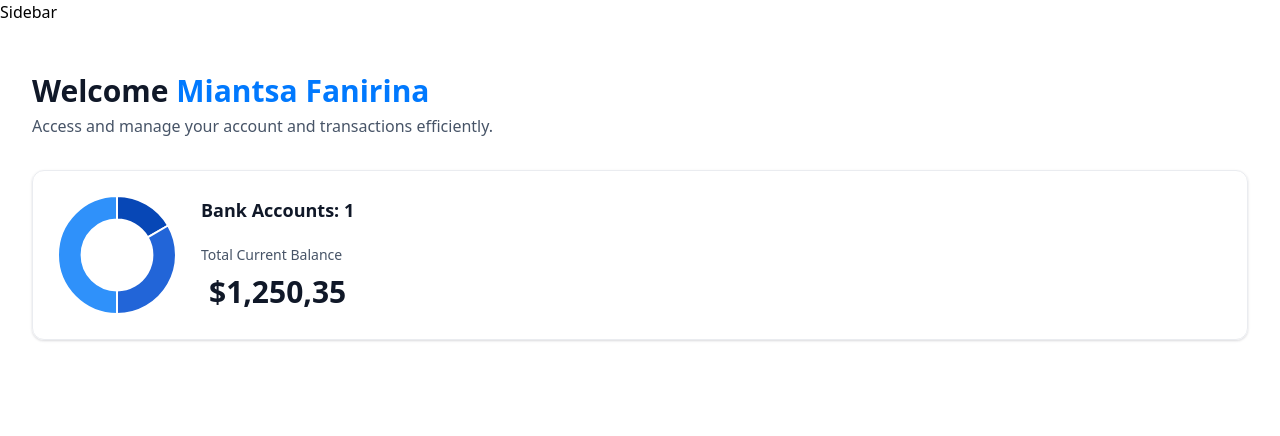
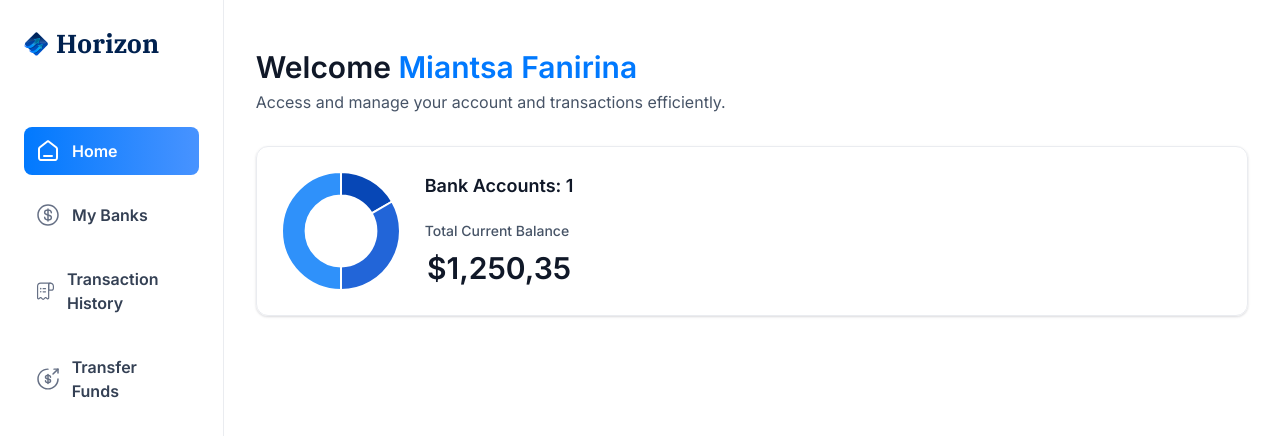
Before and after one commit to MiantsaFanirina/banking, a Next.js app: page / in a window 1280 px wide. Shown: the top 436 px of the page. Built offline with nearby package versions, Linux system fonts and the light colour scheme.

Commit message:
Navbar and sidebar creation

```diff
--- a/app/(root)/layout.tsx
+++ b/app/(root)/layout.tsx
@@ -1,12 +1,30 @@
+import MobileNav from "@/components/MobileNav";
+import Sidebar from "@/components/Sidebar";
+import Image from "next/image";
+
 export default function RootLayout({
   children,
 }: Readonly<{
   children: React.ReactNode;
 }>) {
+
+  const loggedIn = { firstName: 'Miantsa Fanirina', lastName: 'Rakotondrafara' };
+
   return (
-    <main>
-        Sidebar
-        {children}
+    <main className="flex h-screen w-full font-inter">
+        <Sidebar user={loggedIn}/>
+
+        <div className="flex size-full flex-col">
+          <div className="root-layout">
+            <Image src="/icons/logo.svg" width={30} height={30} alt='logo'/>
+            <div>
+              <MobileNav user={loggedIn}/>
+            </div>
+          </div>
+
+          {children}
+        </div>
+
     </main>
   );
 }
--- /dev/null
+++ b/components/MobileNav.tsx
@@ -0,0 +1,77 @@
+"use client"
+import React from 'react'
+import {
+    Sheet,
+    SheetClose,
+    SheetContent,
+    SheetTrigger,
+} from "@/components/ui/sheet"
+import Image from 'next/image'
+import Link from 'next/link'
+import { sidebarLinks } from '@/constants'
+import { usePathname } from 'next/navigation'
+import { cn } from '@/lib/utils'
+
+
+const MobileNav = ({user} : MobileNavProps) => {
+    const pathname = usePathname()
+    return (
+        <section className="w-full max-w-[264px]">
+            <Sheet>
+                <SheetTrigger>
+                    <Image src="/icons/hamburger.svg" width={30} height={30} alt="menu" className='cursor-pointer'/>
+                </SheetTrigger>
+                <SheetContent side="left" className="border-none bg-white">
+                    <Link
+                        href="/"
+                        className='cursor-pointer flex items-center gap-1 px-4'
+                    >
+                        <Image
+                            src="/icons/logo.svg"
+                            width={34}
+                            height={34}
+                            alt="Horizon logo"
+                        />
+                        <h1 className='text-26 font-ibm-flex-serif font-bold text-black-1'>Horizon</h1>
+                    </Link>
+
+
+                    <div className="mobilenav-shee">
+                        <SheetClose asChild>
+                            <nav className="flex h-full flex-col gap-6 pt-16 text-white">
+
+
+
+                                {sidebarLinks.map((item) => {
+                                    const isActive = pathname === item.route || pathname.startsWith(`${item.route}/`)
+                                    return (
+                                        <SheetClose asChild key={item.route}>
+                                            <Link
+                                                href={item.route}
+                                                key={item.label}
+                                                className={cn('mobilenav-sheet_close w-full', {'bg-bank-gradient': isActive})}
+                                            >
+                                                <Image src={item.imgURL} alt={item.label} width={20} height={20} className={cn({'brightness-[3] inver-0': isActive})}/>
+                                                <p className={cn('text-16 font-semibold text-black-2', {'!text-white' : isActive})}>
+                                                    {item.label}
+                                                </p>
+                                            </Link>
+                                        </SheetClose>
+                                    )
+                                })}
+
+                                USER
+
+                            </nav>
+                        </SheetClose>
+
+                        FOOTER
+
+                    </div>
+                </SheetContent>
+            </Sheet>
+        </section>
+    )
+}
+
+export default MobileNav
--- /dev/null
+++ b/components/Sidebar.tsx
@@ -0,0 +1,55 @@
+"use client"
+import Link from 'next/link'
+import Image from 'next/image'
+import React from 'react'
+import { sidebarLinks } from '@/constants'
+import { cn } from '@/lib/utils'
+import { usePathname } from 'next/navigation'
+
+const Sidebar = ({user} : SiderbarProps) => {
+    const pathname = usePathname();
+    return (
+        <section className="sidebar">
+            <nav className='flex flex-col gap-4'>
+                <Link
+                    href="/"
+                    className='mb-12 cursor-pointer flex items-center gap-2'
+                >
+                    <Image
+                        src="/icons/logo.svg"
+                        width={34}
+                        height={34}
+                        alt="Horizon logo"
+                        className='size-[24px] max-xl:size-14'
+                    />
+                    <h1 className='sidebar-logo'>Horizon</h1>
+                </Link>
+
+                {sidebarLinks.map((item) => {
+                    const isActive = pathname === item.route || pathname.startsWith(`${item.route}/`)
+                    return (
+                        <Link
+                            href={item.route}
+                            key={item.label}
+                            className={cn('sidebar-link', {'bg-bank-gradient': isActive})}
+                        >
+                            <div className="relative size-6">
+                                <Image src={item.imgURL} alt={item.label} fill className={cn({'brightness-[3] inver-0': isActive})}/>
+                            </div>
+                            <p className={cn('sidebar-label', {'!text-white' : isActive})}>
+                                {item.label}
+                            </p>
+                        </Link>
+                    )
+                })}
+
+                USER
+
+            </nav>
+
+            FOOTER
+        </section>
+    )
+}
+
+export default Sidebar
--- /dev/null
+++ b/components/ui/sheet.tsx
@@ -0,0 +1,140 @@
+"use client"
+
+import * as React from "react"
+import * as SheetPrimitive from "@radix-ui/react-dialog"
+import { cva, type VariantProps } from "class-variance-authority"
+import { X } from "lucide-react"
+
+import { cn } from "@/lib/utils"
+
+const Sheet = SheetPrimitive.Root
+
+const SheetTrigger = SheetPrimitive.Trigger
+
+const SheetClose = SheetPrimitive.Close
+
+const SheetPortal = SheetPrimitive.Portal
+
+const SheetOverlay = React.forwardRef<
+  React.ElementRef<typeof SheetPrimitive.Overlay>,
+  React.ComponentPropsWithoutRef<typeof SheetPrimitive.Overlay>
+>(({ className, ...props }, ref) => (
+  <SheetPrimitive.Overlay
+    className={cn(
+      "fixed inset-0 z-50 bg-black/80  data-[state=open]:animate-in data-[state=closed]:animate-out data-[state=closed]:fade-out-0 data-[state=open]:fade-in-0",
+      className
+    )}
+    {...props}
+    ref={ref}
+  />
+))
+SheetOverlay.displayName = SheetPrimitive.Overlay.displayName
+
+const sheetVariants = cva(
+  "fixed z-50 gap-4 bg-background p-6 shadow-lg transition ease-in-out data-[state=open]:animate-in data-[state=closed]:animate-out data-[state=closed]:duration-300 data-[state=open]:duration-500",
+  {
+    variants: {
+      side: {
+        top: "inset-x-0 top-0 border-b data-[state=closed]:slide-out-to-top data-[state=open]:slide-in-from-top",
+        bottom:
+          "inset-x-0 bottom-0 border-t data-[state=closed]:slide-out-to-bottom data-[state=open]:slide-in-from-bottom",
+        left: "inset-y-0 left-0 h-full w-3/4 border-r data-[state=closed]:slide-out-to-left data-[state=open]:slide-in-from-left sm:max-w-sm",
+        right:
+          "inset-y-0 right-0 h-full w-3/4  border-l data-[state=closed]:slide-out-to-right data-[state=open]:slide-in-from-right sm:max-w-sm",
+      },
+    },
+    defaultVariants: {
+      side: "right",
+    },
+  }
+)
+
+interface SheetContentProps
+  extends React.ComponentPropsWithoutRef<typeof SheetPrimitive.Content>,
+    VariantProps<typeof sheetVariants> {}
+
+const SheetContent = React.forwardRef<
+  React.ElementRef<typeof SheetPrimitive.Content>,
+  SheetContentProps
+>(({ side = "right", className, children, ...props }, ref) => (
+  <SheetPortal>
+    <SheetOverlay />
+    <SheetPrimitive.Content
+      ref={ref}
+      className={cn(sheetVariants({ side }), className)}
+      {...props}
+    >
+      {children}
+      <SheetPrimitive.Close className="absolute right-4 top-4 rounded-sm opacity-70 ring-offset-background transition-opacity hover:opacity-100 focus:outline-none focus:ring-2 focus:ring-ring focus:ring-offset-2 disabled:pointer-events-none data-[state=open]:bg-secondary">
+        <X className="h-4 w-4" />
+        <span className="sr-only">Close</span>
+      </SheetPrimitive.Close>
+    </SheetPrimitive.Content>
+  </SheetPortal>
+))
+SheetContent.displayName = SheetPrimitive.Content.displayName
+
+const SheetHeader = ({
+  className,
+  ...props
+}: React.HTMLAttributes<HTMLDivElement>) => (
+  <div
+    className={cn(
+      "flex flex-col space-y-2 text-center sm:text-left",
+      className
+    )}
+    {...props}
+  />
+)
+SheetHeader.displayName = "SheetHeader"
+
+const SheetFooter = ({
+  className,
+  ...props
+}: React.HTMLAttributes<HTMLDivElement>) => (
+  <div
+    className={cn(
+      "flex flex-col-reverse sm:flex-row sm:justify-end sm:space-x-2",
+      className
+    )}
+    {...props}
+  />
+)
+SheetFooter.displayName = "SheetFooter"
+
+const SheetTitle = React.forwardRef<
+  React.ElementRef<typeof SheetPrimitive.Title>,
+  React.ComponentPropsWithoutRef<typeof SheetPrimitive.Title>
+>(({ className, ...props }, ref) => (
+  <SheetPrimitive.Title
+    ref={ref}
+    className={cn("text-lg font-semibold text-foreground", className)}
+    {...props}
+  />
+))
+SheetTitle.displayName = SheetPrimitive.Title.displayName
+
+const SheetDescription = React.forwardRef<
+  React.ElementRef<typeof SheetPrimitive.Description>,
+  React.ComponentPropsWithoutRef<typeof SheetPrimitive.Description>
+>(({ className, ...props }, ref) => (
+  <SheetPrimitive.Description
+    ref={ref}
+    className={cn("text-sm text-muted-foreground", className)}
+    {...props}
+  />
+))
+SheetDescription.displayName = SheetPrimitive.Description.displayName
+
+export {
+  Sheet,
+  SheetPortal,
+  SheetOverlay,
+  SheetTrigger,
+  SheetClose,
+  SheetContent,
+  SheetHeader,
+  SheetFooter,
+  SheetTitle,
+  SheetDescription,
+}
--- a/package.json
+++ b/package.json
@@ -9,6 +9,7 @@
     "lint": "next lint"
   },
   "dependencies": {
+    "@radix-ui/react-dialog": "^1.0.5",
     "@radix-ui/react-slot": "^1.0.2",
     "chart.js": "^4.4.3",
     "class-variance-authority": "^0.7.0",
```
Also changed, not shown: 1 other file (tests, documents, lock files or other folders).
